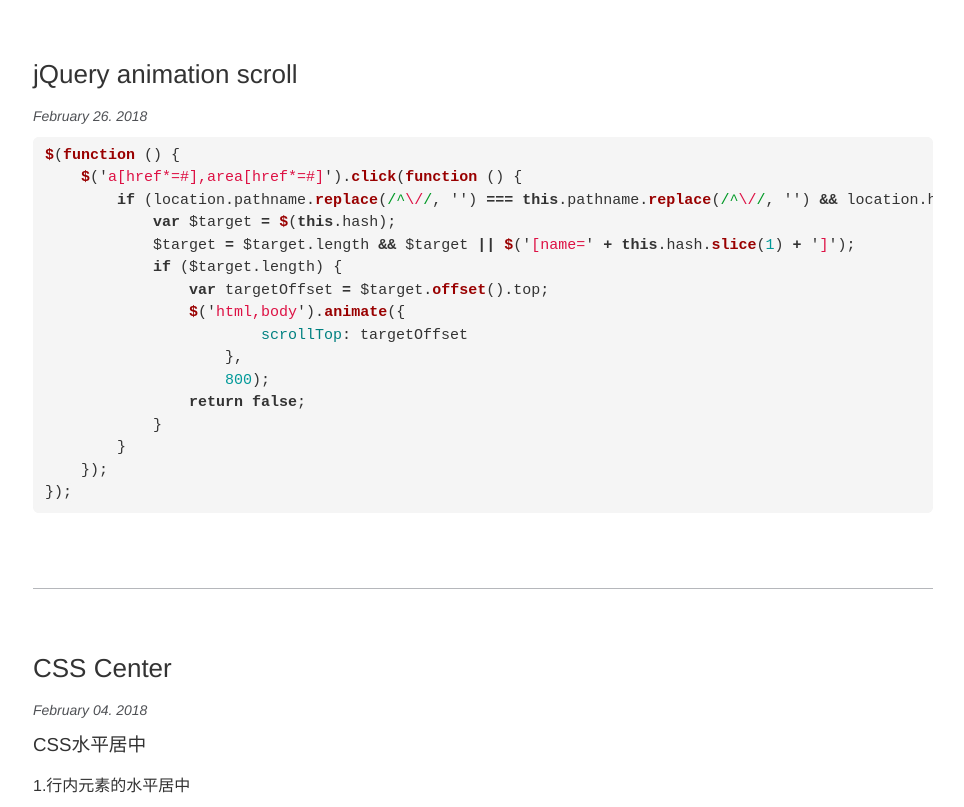
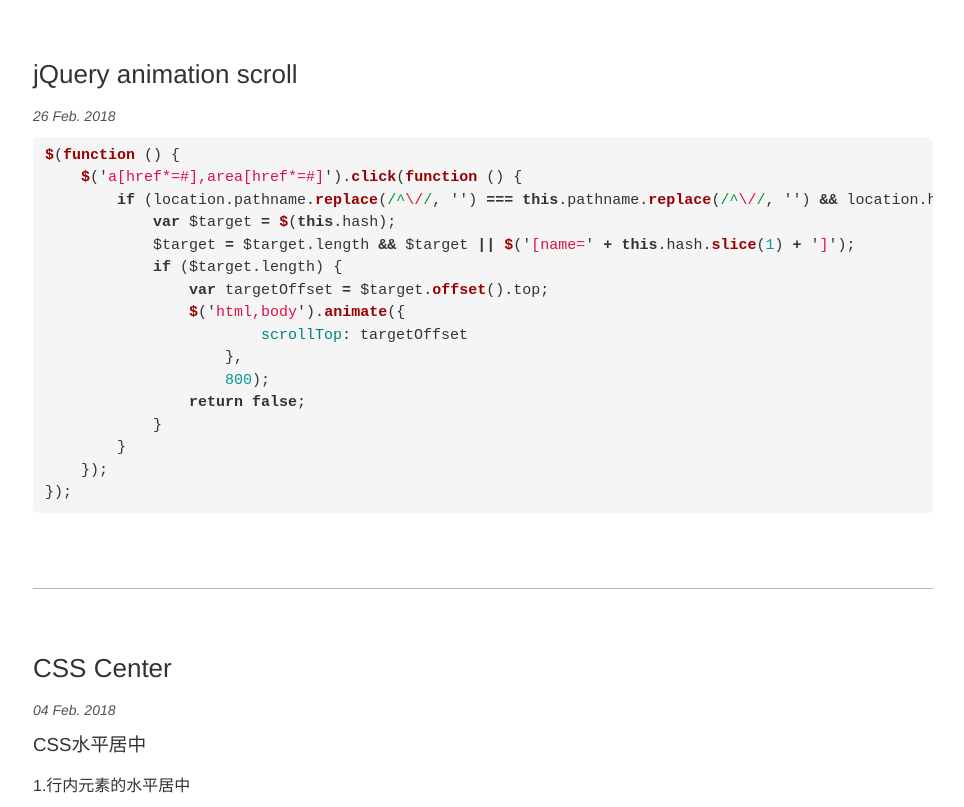
Before and after one commit to lcr/lcr.github.io, a Jekyll site: the page built from index.html, in a window 1280 px wide and 1400 px high, scrolled down 1313 px. Shown: the part 152-959 px from the top of the window, without its empty margins (157-1121 px from the left). Built offline with Jekyll 4.4.1, drawn with Linux system fonts in a browser that asks for light colours; the list of posts is cut into pages by our own code; some of the changed text lies outside the part shown.

Commit message:
change date

```diff
--- a/_layouts/home.html
+++ b/_layouts/home.html
@@ -10,7 +10,7 @@ layout: default
         <a href="{{ post.url | relative_url }}">{{ post.title | escape }}</a>
       </h2>
 
-      {% assign date_format = site.date_format | default: "%B %d. %Y" %}
+      {% assign date_format = site.date_format | default: "%d %b. %Y" %}
       <span class="post-list-meta">{{ post.date | date: date_format }}</span>
 
       {% if post.excerpt != post.content %}
--- a/_layouts/post.html
+++ b/_layouts/post.html
@@ -9,7 +9,7 @@ layout: default
 
     <span class="post-meta">
       <time datetime="{{ page.date | date_to_xmlschema }}" itemprop="datePublished">
-                {% assign date_format = site.date_format | default: "%d %b. %Y" %}
+                {% assign date_format = site.date_format | default: "%B %d. %Y" %}
                 {{ page.date | date: date_format }}
       </time>
     </span>
```
